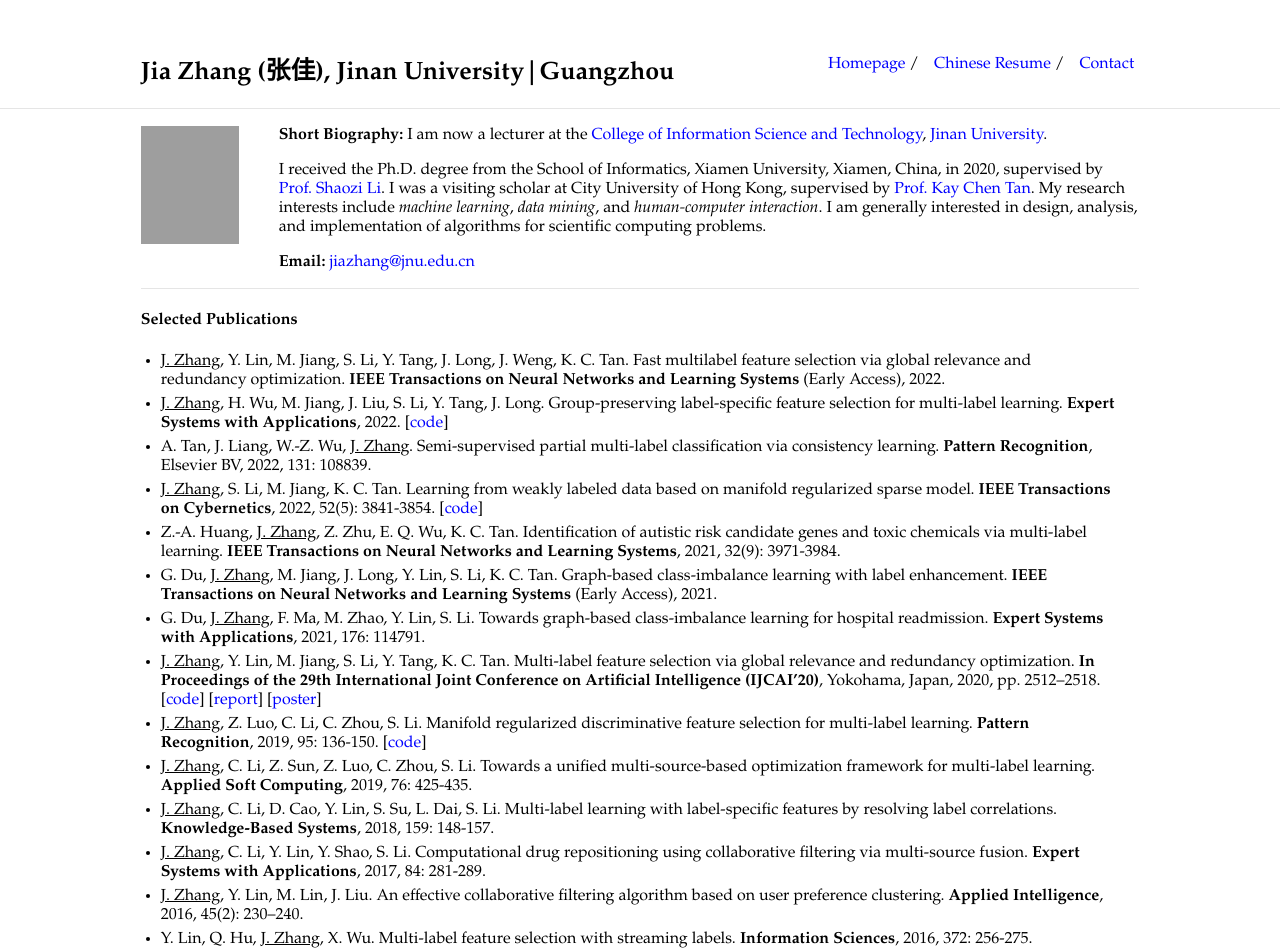
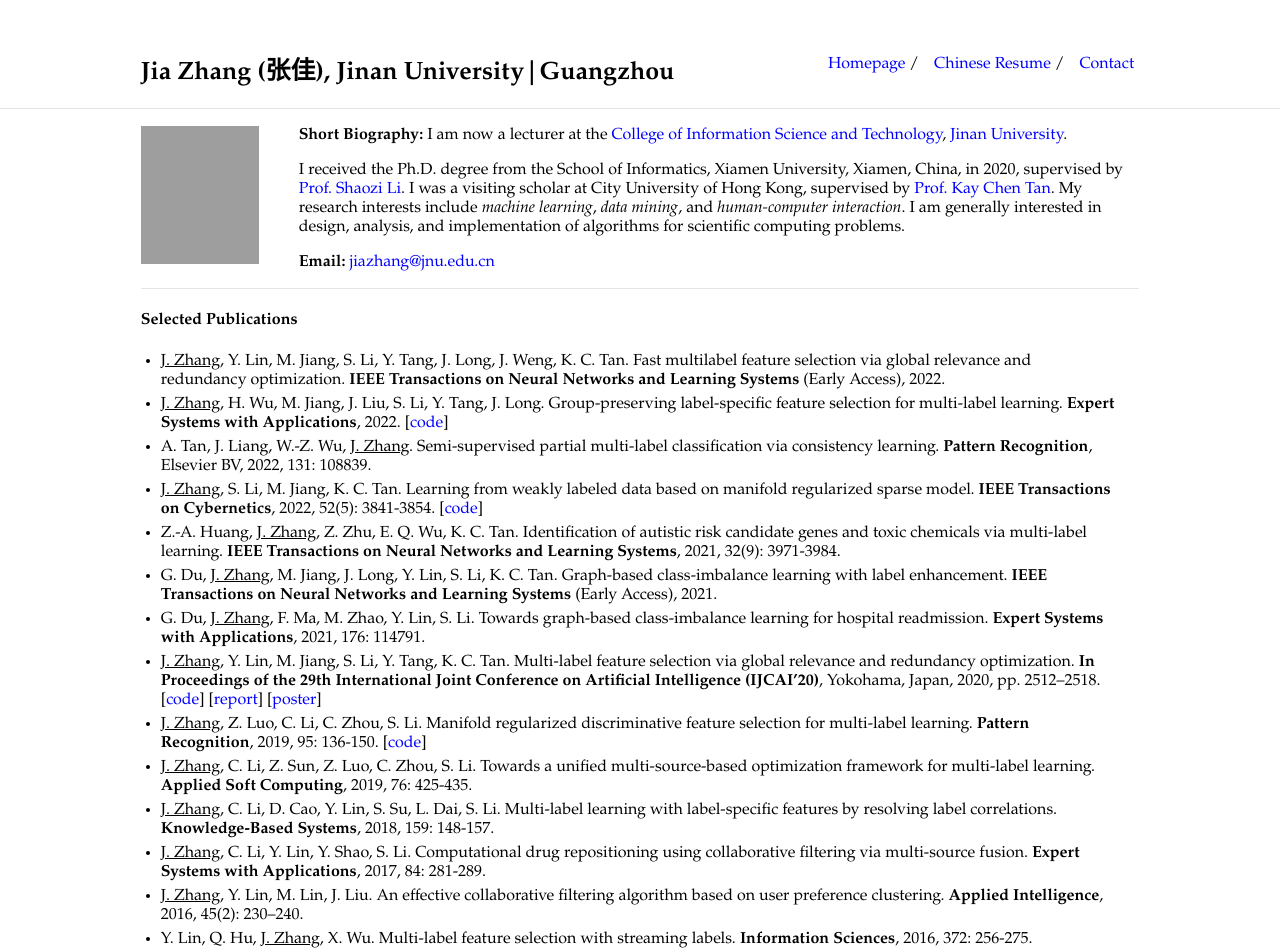
Before and after one commit to jiazhang-ml/jiazhang-ml.github.io, a Jekyll site: the page built from index.md, in a window 1280 px wide. Shown: the top 952 px of the page. Built offline with Jekyll 4.4.1, drawn with Linux system fonts in a browser that asks for light colours; grey boxes are pictures that could not be loaded.

Commit message:
Update typography.scss

```diff
--- a/_sass/typography.scss
+++ b/_sass/typography.scss
@@ -37,8 +37,8 @@
         font-style: italic;
     }
     .profile-picture {
-        height: 118px;
-        width: 98px;
+        height: 138px;
+        width: 118px;
         position: relative;
         margin: 0px 40px 10px 0px;
         float: left;
```
